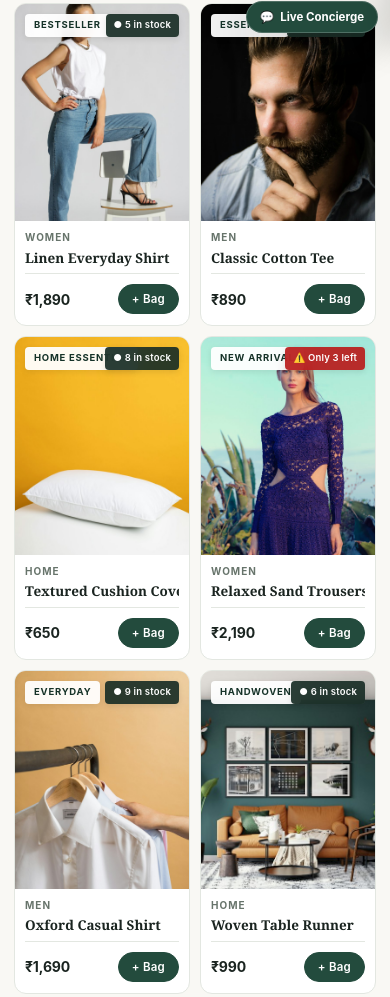
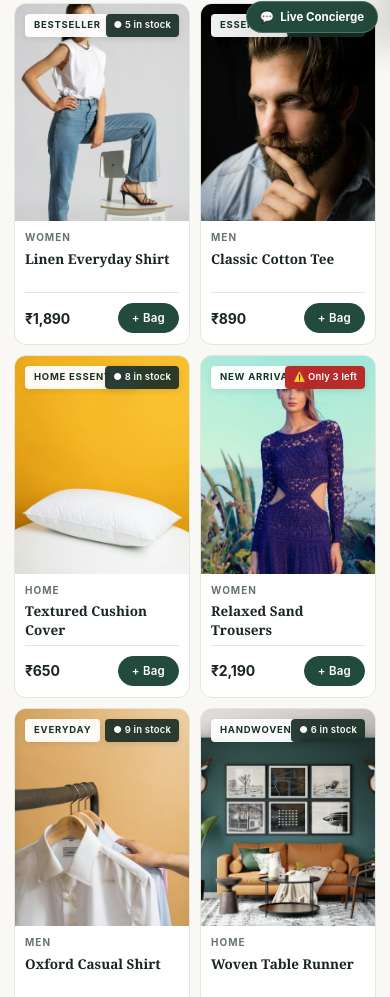
Before and after one commit to bunnyvalluri/Thread-Dress-, a website: page index.html in a window 390 px wide. Shown: the part 799-1796 px from the top of the page. Drawn offline with Linux system fonts and the light colour scheme.

Commit message:
fix(ui): remove title truncation and allow complete product text with 2-line baseline alignment

```diff
--- a/src/styles/main.css
+++ b/src/styles/main.css
@@ -893,17 +893,15 @@ a {
 
 .card-title {
   font-family: var(--serif);
-  font-size: clamp(14px, 1.8vw, 16.5px);
+  font-size: clamp(14px, 1.7vw, 16px);
   font-weight: 600;
   margin-bottom: 6px;
   color: var(--ink);
-  line-height: 1.3;
+  line-height: 1.35;
   cursor: pointer;
-  display: -webkit-box;
-  -webkit-line-clamp: 1;
-  -webkit-box-orient: vertical;
-  overflow: hidden;
-  text-overflow: ellipsis;
+  min-height: 2.7em; /* Space for 2 lines so all product titles are completely visible and rows stay aligned */
+  word-break: normal;
+  overflow-wrap: break-word;
 }
 
 .card-desc {
@@ -995,9 +993,12 @@ a {
   }
   .card-title {
     font-size: 13.5px;
-    white-space: nowrap;
-    overflow: hidden;
-    text-overflow: ellipsis;
+    line-height: 1.35;
+    min-height: 2.7em;
+    white-space: normal;
+    overflow: visible;
+    text-overflow: clip;
+    display: block;
   }
   .card-body {
     padding: 9px 10px 11px;
```
